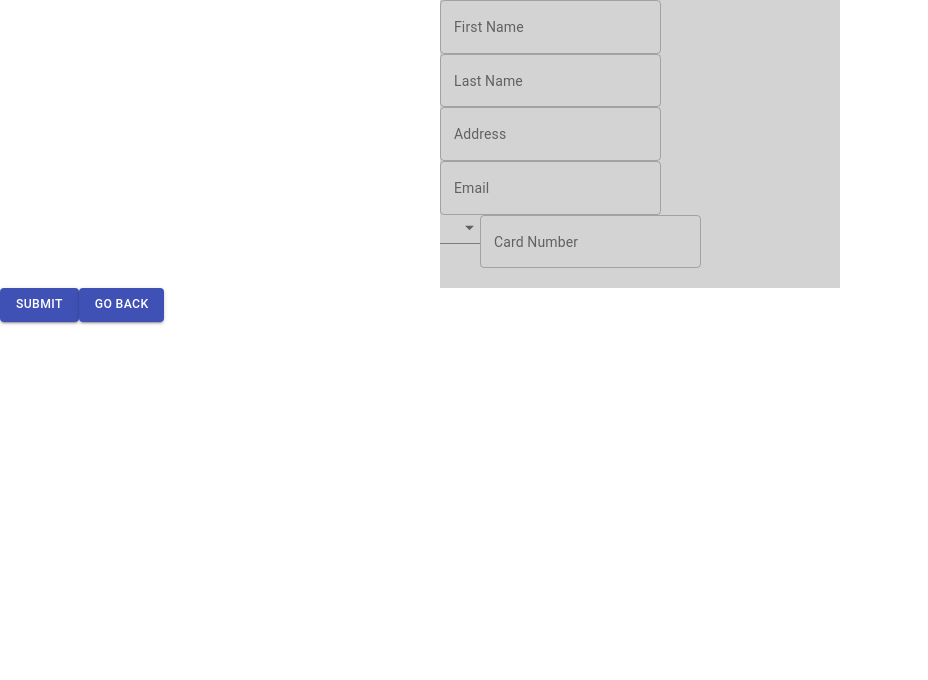
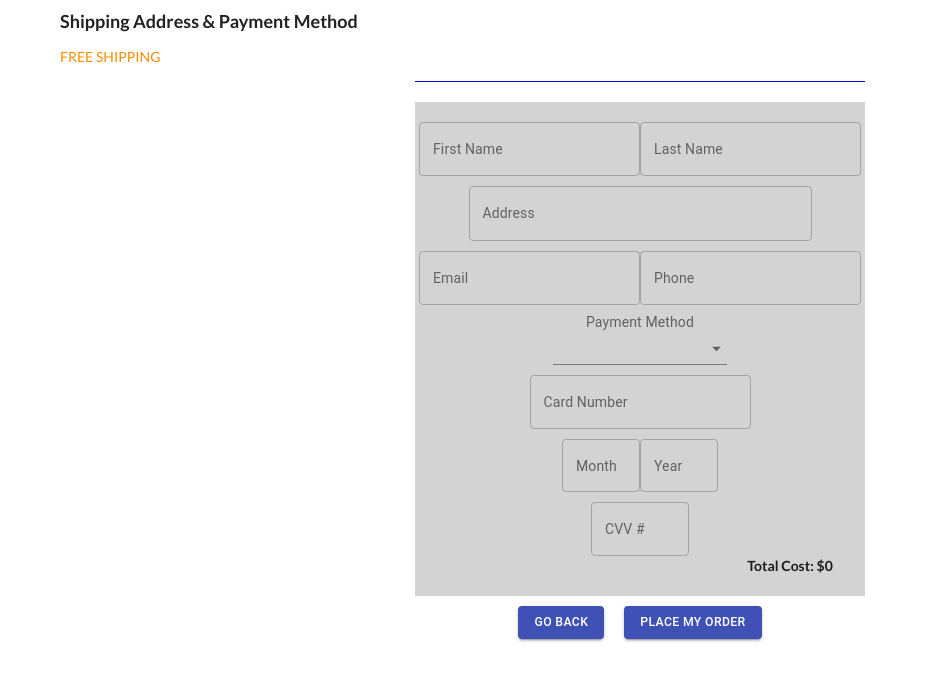
Before and after one commit to hamzahfirman/collegebiblio, a React (Create React App) app: page /shipping-add in a window 1280 px wide. Shown: the top 680 px of the page, without its empty margins (0-928 px from the left). Built offline with nearby package versions, Linux system fonts and the light colour scheme.

Commit message:
fix: shipping address form is 95% complete

```diff
--- a/src/components/Home.js
+++ b/src/components/Home.js
@@ -27,13 +27,21 @@ class Home extends React.Component {
       return (
         <div>
           {item.brand}, {item.flavor}, {item.quantity}, ${item.cost}
-          <button onClick={() => this.handleOnClickAddCost(item)}>Add</button>
-          <button
+          <Button
+            variant="primary"
+            size="sm"
+            onClick={() => this.handleOnClickAddCost(item)}
+          >
+            Add
+          </Button>
+          <Button
+            variant="secondary"
+            size="sm"
             disabled={item.quantity == 0}
             onClick={() => this.handleOnClickTakeAwayCost(item)}
           >
             Delete
-          </button>
+          </Button>
         </div>
       );
     });
@@ -86,11 +94,16 @@ class Home extends React.Component {
     if (username) {
       return (
         <div>
-          Shop away{" "}
-          <b>
-            <i>{username}</i>
-          </b>
-          <div>
+          <div className="headerHome">
+            {" "}
+            <h3>QuickSnack</h3>
+            Shop away
+            <b>
+              <i> {username}!</i>
+            </b>
+          </div>
+
+          <div className="shoppingCart">
             <ShoppingCart
               selectedItems={this.props.selectedItem}
               checkout={this.handleOnClickCheckout}
@@ -100,7 +113,9 @@ class Home extends React.Component {
           <br></br>
           <br></br>
           {this.renderListOfItems()}
-          <Button onClick={this.handleOnClickLogOut}>Log out</Button>
+          <Button variant="dark" size="sm" onClick={this.handleOnClickLogOut}>
+            Log out
+          </Button>
         </div>
       );
     }
--- a/src/components/ShoppingCart.jsx
+++ b/src/components/ShoppingCart.jsx
@@ -1,5 +1,5 @@
 import React from "react";
-
+import { Button } from "react-bootstrap";
 const ShoppingCart = props => {
   return (
     <div>
@@ -7,7 +7,14 @@ const ShoppingCart = props => {
       <br></br>
       Total Cost: $ {Math.floor(props.totalCost * 100) / 100}
       <br></br>
-      <button onClick={props.checkout}>Checkout</button>
+      <Button
+        disabled={props.totalCost == 0}
+        variant="info"
+        size="sm"
+        onClick={props.checkout}
+      >
+        Checkout
+      </Button>
     </div>
   );
 };
--- a/src/components/css/Home.css
+++ b/src/components/css/Home.css
@@ -1,4 +1,14 @@
 #signIn {
-    color: white;
-    margin-right: 10px;
+  color: white;
+  margin-right: 10px;
 }
+.headerHome {
+  text-align: center;
+  margin-top: 10px;
+}
+.shoppingCart {
+  margin-top: 40px;
+  margin-left: 30px;
+  width: 150px;
+  border-style: groove;
+}
--- a/src/components/css/ShippingAdd.css
+++ b/src/components/css/ShippingAdd.css
@@ -1,5 +1,71 @@
+hr {
+  width: 450px;
+  background-color: blue;
+}
+h3 {
+  margin-left: 60px;
+}
+h8 {
+  margin-left: 60px;
+  color: darkorange;
+}
+.formTitle {
+  margin-top: 10px;
+}
 .queries {
   background-color: lightgray;
-  width: 400px;
+  width: 450px;
   margin: auto;
+  margin-top: 20px;
+  text-align: center;
+  padding-top: 10px;
 }
+.buttons {
+  margin-top: 10px;
+  margin-bottom: 20px;
+  text-align: center;
+}
+.names {
+  margin-top: 10px;
+}
+.address {
+  margin-top: 10px;
+}
+.email {
+  margin-top: 10px;
+}
+.payment {
+  margin-top: 10px;
+}
+.cardDetails {
+  margin-top: 10px;
+}
+.cardExpiration {
+  margin-top: 10px;
+}
+.cvvNumber {
+  margin-top: 10px;
+}
+#paymentMethod {
+  width: 150px;
+}
+#submit {
+  margin-left: 20px;
+}
+#address {
+  width: 315px;
+  padding-top: 20px;
+}
+#cvvNumber {
+  width: 70px;
+}
+#cardMonth {
+  width: 50px;
+}
+#cardYear {
+  width: 50px;
+}
+
+#totalCost {
+  margin-left: 300px;
+}
--- a/src/components/forms/ShippingAdd.js
+++ b/src/components/forms/ShippingAdd.js
@@ -26,8 +26,34 @@ const validationSchema = yup.object({
     .string("Enter your email")
     .email("Enter a valid email")
     .required("Required"),
+  phone: yup
+    .string("Enter your phone")
+    .max(10, "Must be 10 digits")
+    .min(10, "Must be 10 digits")
+    .required("Required"),
   paymentMethod: yup.string("Select your payment method").required("Required"),
-  cardNumber: yup.string("Select your payment method").required("Required")
+  cardMonth: yup.string("Select your payment method").required("Required"),
+  cardYear: yup.string("Select your payment method").required("Required"),
+  cardNumber: yup
+    .string("Select your payment method")
+    .max(16, "Must be 16 digits")
+    .min(16, "Must be 16 digits")
+    .required("Required"),
+  cvvNumber: yup
+    .string("Select your payment method")
+    .max(3, "Must be 3 digits")
+    .min(3, "Must be 3 digits")
+    .required("Required"),
+  cardMonth: yup
+    .string("Select your payment method")
+    .max(2, "Must be 2 digits")
+    .min(2, "Must be 2 digits")
+    .required("Required"),
+  cardYear: yup
+    .string("Select your payment method")
+    .max(4, "Must be 4 digits")
+    .min(4, "Must be 4 digits")
+    .required("Required")
 });
 
 const ShippingAdd = props => {
@@ -37,8 +63,12 @@ const ShippingAdd = props => {
       lastName: props.user.lastName,
       address: "",
       email: props.user.email,
+      phone: "",
       paymentMethod: "",
-      cardNumber: ""
+      cardNumber: "",
+      cvvNumber: "",
+      cardMonth: "",
+      cardYear: ""
     },
     validationSchema: validationSchema,
     onSubmit: values => {
@@ -48,6 +78,13 @@ const ShippingAdd = props => {
 
   return (
     <div className="shippingForm">
+      <div className="formTitle">
+        {" "}
+        <h3>Shipping Address & Payment Method</h3>
+        <h8>FREE SHIPPING</h8>
+        <hr></hr>
+      </div>
+
       <form onSubmit={formik.handleSubmit}>
         <div className="queries">
           <div className="names">
@@ -90,13 +127,29 @@ const ShippingAdd = props => {
               name="email"
               label="Email"
               variant="outlined"
+              placeholder="example@example.com"
               value={formik.values.email}
               onChange={formik.handleChange}
               error={formik.touched.email && formik.errors.email}
               helperText={formik.touched.email && formik.errors.email}
             />
+            <TextField
+              id="phone"
+              name="phone"
+              label="Phone"
+              variant="outlined"
+              placeholder="xxx-xxx-xxxx"
+              value={formik.values.phone}
+              onChange={formik.handleChange}
+              error={formik.touched.phone && formik.errors.phone}
+              helperText={formik.touched.phone && formik.errors.phone}
+            />
           </div>
           <div className="payment">
+            <div className="paymentMethod">
+              <InputLabel id="demo-simple-select-helper-label">
+                Payment Method
+              </InputLabel>
               <Select
                 id="paymentMethod"
                 name="paymentMethod"
@@ -115,6 +168,9 @@ const ShippingAdd = props => {
                 <MenuItem value="visa">Visa</MenuItem>
                 <MenuItem value="mastercard">Mastercard</MenuItem>
               </Select>
+            </div>
+            <div className="cardDetails">
+              {" "}
               <TextField
                 id="cardNumber"
                 name="cardNumber"
@@ -123,16 +179,63 @@ const ShippingAdd = props => {
                 value={formik.values.cardNumber}
                 onChange={formik.handleChange}
                 error={formik.touched.cardNumber && formik.errors.cardNumber}
-              helperText={formik.touched.cardNumber && formik.errors.cardNumber}
+                helperText={
+                  formik.touched.cardNumber && formik.errors.cardNumber
+                }
               />
+              <div className="cardExpiration">
+                <TextField
+                  id="cardMonth"
+                  name="cardMonth"
+                  label="Month"
+                  variant="outlined"
+                  placeholder="xx"
+                  value={formik.values.cardMonth}
+                  onChange={formik.handleChange}
+                  error={formik.touched.cardMonth && formik.errors.cardMonth}
+                  helperText={
+                    formik.touched.cardMonth && formik.errors.cardMonth
+                  }
+                />
+
+                <TextField
+                  id="cardYear"
+                  name="cardYear"
+                  label="Year"
+                  variant="outlined"
+                  placeholder="xxxx"
+                  value={formik.values.cardYear}
+                  onChange={formik.handleChange}
+                  error={formik.touched.cardYear && formik.errors.cardYear}
+                  helperText={formik.touched.cardYear && formik.errors.cardYear}
+                />
+              </div>
+              <div className="cvvNumber">
+                {" "}
+                <TextField
+                  id="cvvNumber"
+                  name="cvvNumber"
+                  label="CVV #"
+                  variant="outlined"
+                  placeholder="xxx"
+                  value={formik.values.cvvNumber}
+                  onChange={formik.handleChange}
+                  error={formik.touched.cvvNumber && formik.errors.cvvNumber}
+                  helperText={
+                    formik.touched.cvvNumber && formik.errors.cvvNumber
+                  }
+                />
+                <br></br>
+                <b id="totalCost">Total Cost: ${props.totalCost}</b>
+              </div>
+            </div>
           </div>
 
           <br></br>
         </div>
-        <Button color="primary" variant="contained" type="submit">
-          Submit
-        </Button>
+        <div className="buttons">
           <Button
+            id="goBack"
             color="primary"
             variant="contained"
             onClick={() => {
@@ -141,6 +244,10 @@ const ShippingAdd = props => {
           >
             Go Back
           </Button>
+          <Button id="submit" color="primary" variant="contained" type="submit">
+            Place My Order
+          </Button>
+        </div>
       </form>
     </div>
   );
@@ -150,7 +257,8 @@ const mapStateToProps = state => {
   return {
     items: state.items,
     user: state.user,
-    selectedItem: state.selectedItem
+    selectedItem: state.selectedItem,
+    totalCost: state.currentCost
   };
 };
 
```
Lines whose indentation alone changed are shown as unchanged.
